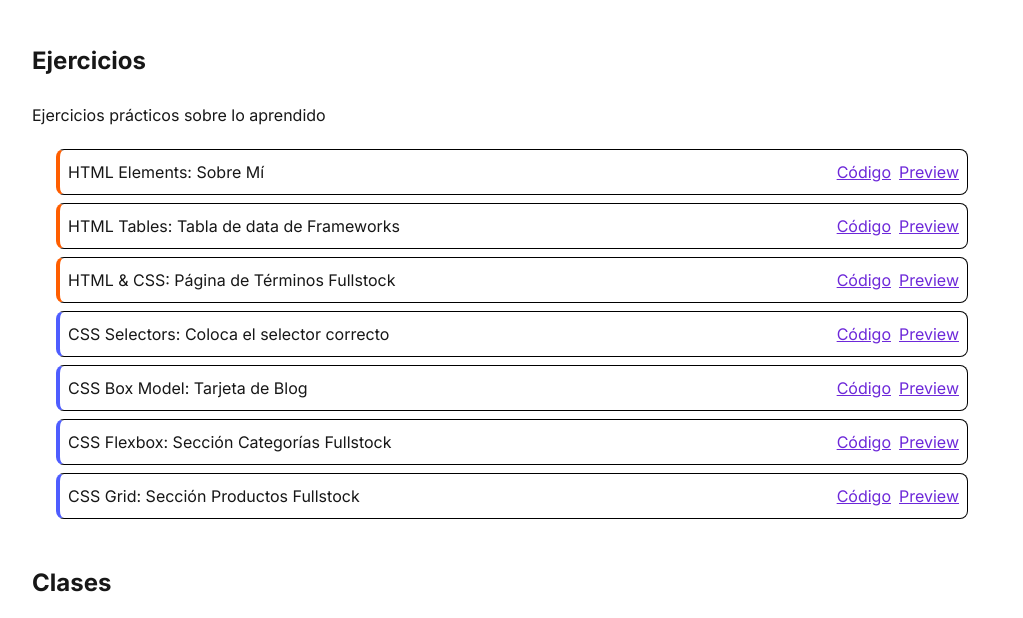
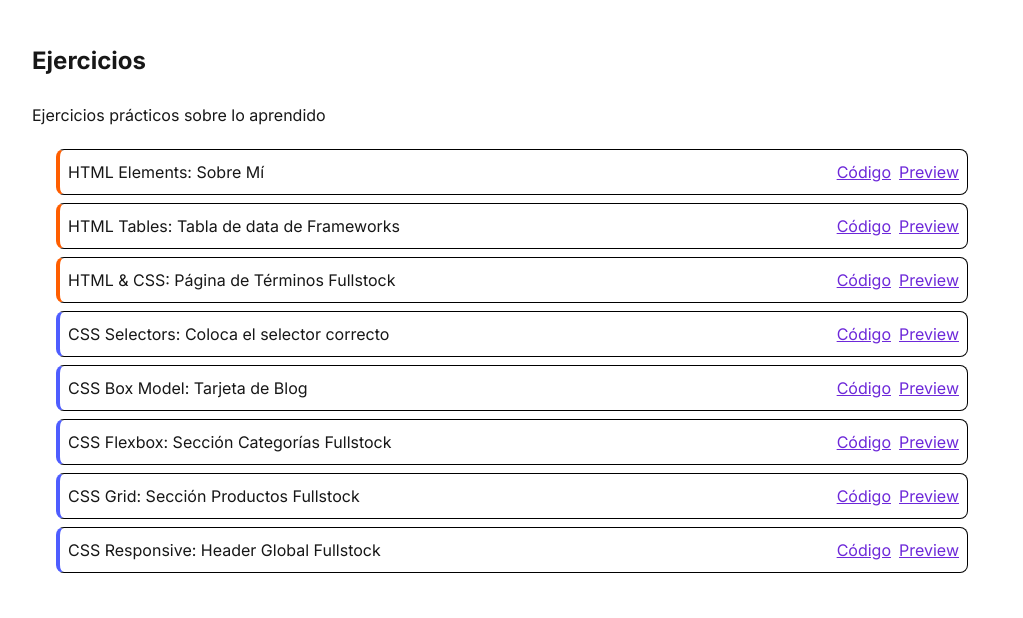
Before and after one commit to codeableorg/fundamentals-html-css, a plain HTML site: page index.html in a window 1280 px wide. Shown: the part 165-783 px from the top of the page, without its empty margins (128-1151 px from the left). Drawn offline with Linux system fonts and the light colour scheme.

```diff
--- a/index.html
+++ b/index.html
@@ -144,10 +144,22 @@
               rel="external noopener"
               target="_blank"
               title="Enlace a repositorio en Github"
+              href="https://github.com/codeableorg/fundamentals-html-css/commit/dbf53a862a62306a42618c14c57fc86e9eb8bc30"
+              >Código</a
+            >
+            <a href="./fullstock-templates/products-section.html">Preview</a>
+          </li>
+          <li class="css">
+            CSS Responsive: Header Global Fullstock
+
+            <a
+              rel="external noopener"
+              target="_blank"
+              title="Enlace a repositorio en Github"
               href="https://github.com/codeableorg/fundamentals-html-css/commit/8c1708efad749c7c10a3f8ea38b8544653914ebe"
               >Código</a
             >
-            <a href="./fullstock-templates/products-section.html">Preview</a>
+            <a href="./fullstock-templates/header.html">Preview</a>
           </li>
         </ul>
       </section>
```
